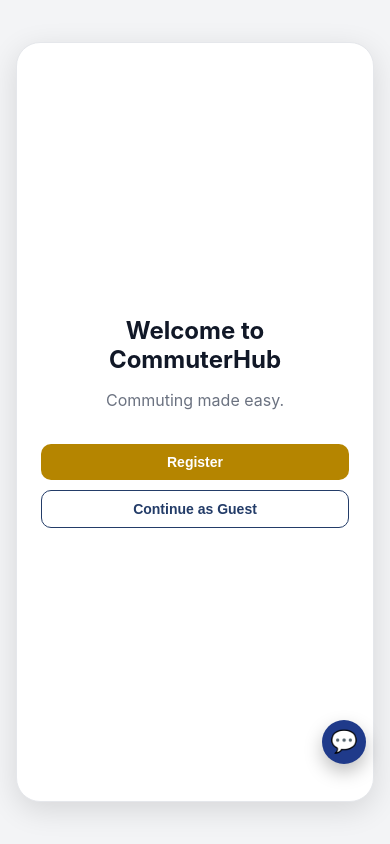
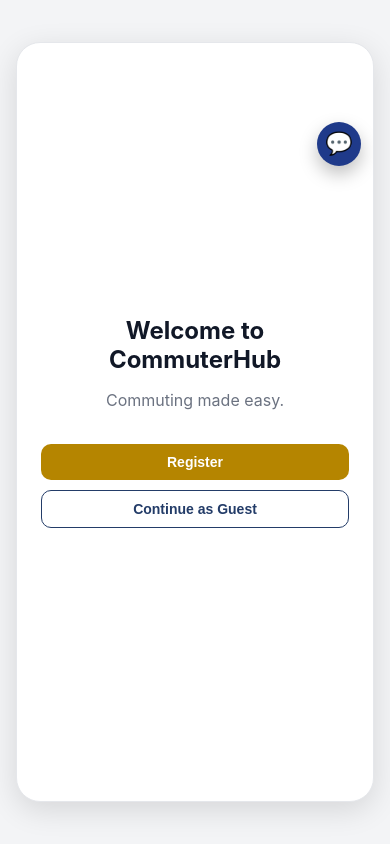
Before and after one commit to zejfo/CommuterHub--1-, a plain HTML site: page index.html in a window 390 px wide. Drawn offline with Linux system fonts and the light colour scheme.

Commit message:
chat bot inside phone frame

```diff
--- a/src/main.js
+++ b/src/main.js
@@ -16,7 +16,6 @@ import { formatFullDate, formatTime24to12 } from './utils/formatters.js';
 import { clearAll } from './services/storageService.js';
 import { createChatBot } from './components/ChatBot.js';
 
-
 function timeToMinutes(timeStr) {
   const [h, m] = timeStr.split(':').map(Number);
   return h * 60 + m;
@@ -25,7 +24,6 @@ function timeToMinutes(timeStr) {
 const LOCKER_RANGE = { start: 100, end: 120 };
 const RACK_RANGE = { start: 1, end: 20 }; // you can change this later
 
-
 // Root
 const phoneRoot = document.getElementById('phone-root');
 
@@ -33,12 +31,19 @@ const phoneRoot = document.getElementById('phone-root');
 const globalToast = createToastContainer();
 document.body.appendChild(globalToast);
 
-// Chatbot (rule-based assistant)
-const chatBot = createChatBot({
-  store: { getState, setState, subscribe }
-});
-document.body.appendChild(chatBot.root);
+// ---- Chatbot (Rammy) ----
+let chatBot = null;
 
+function ensureChatBotAttached() {
+  if (!chatBot) {
+    chatBot = createChatBot({
+      store: { getState, setState, subscribe }
+    });
+  }
+  if (phoneRoot && !phoneRoot.contains(chatBot.root)) {
+    phoneRoot.appendChild(chatBot.root);
+  }
+}
 
 // Application frame containers
 let headerCmp = null;
@@ -591,7 +596,6 @@ function openReservationModal(resource, existingReservation) {
   reservationModal.open();
 }
 
-
 function buildAppShell() {
   phoneRoot.innerHTML = '';
 
@@ -647,6 +651,9 @@ function buildAppShell() {
   });
 
   mainSlot.append(homePage.root, resourcesPage.root, bookingsPage.root);
+
+  // 👇 make sure Rammy is inside the phone
+  ensureChatBotAttached();
 }
 
 function buildWelcomeFlow() {
@@ -681,7 +688,6 @@ function buildWelcomeFlow() {
     }
   });
 
-
   registerPage = createRegisterPage({
     onCancel() {
       setState((prev) => ({
@@ -700,6 +706,9 @@ function buildWelcomeFlow() {
 
   frame.append(welcomePage.root, registerPage.root);
   phoneRoot.appendChild(frame);
+
+  // 👇 keep Rammy attached even on welcome/register
+  ensureChatBotAttached();
 }
 
 function syncHeaderProfile() {
@@ -726,7 +735,6 @@ function syncPages() {
     return;
   }
 
-  // 🔁 REPLACED BLOCK STARTS HERE
   if (page === 'welcome' || page === 'register') {
     if (!welcomePage || !registerPage || homePage || resourcesPage || bookingsPage || headerCmp || navCmp) {
       buildWelcomeFlow();
@@ -743,7 +751,6 @@ function syncPages() {
       registerPage = null;
     }
   }
-  // 🔁 REPLACED BLOCK ENDS HERE
 
   if (welcomePage && registerPage) {
     welcomePage.setVisible(page === 'welcome');
@@ -762,7 +769,6 @@ function syncPages() {
 
   syncHeaderProfile();
 }
-
 
 function handleToastChanges(prev, next) {
   if (!prev.ui || !next.ui) return;
--- a/src/styles/main.css
+++ b/src/styles/main.css
@@ -38,6 +38,7 @@ body {
   display: flex;
   flex-direction: column;
   overflow: hidden;
+  position: relative;
 }
 
 
@@ -553,12 +554,13 @@ h2.section-title {
 /* ---- Chatbot ---- */
 
 .chatbot-root {
-  position: fixed;
-  bottom: 80px;
-  right: 24px;
-  z-index: 999;
+  position: absolute;       /* inside the phone, not the whole window */
+  top: 79px;                /* 👈 adjust if needed to sit just under header */
+  right: 12px;
+  z-index: 40;              /* still above content, below modals if you like */
   font-family: inherit;
 }
+
 
 /* round toggle button */
 .chatbot-toggle {
```
